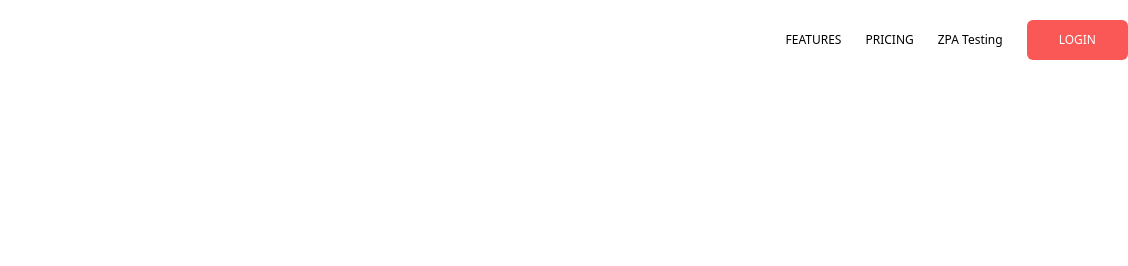
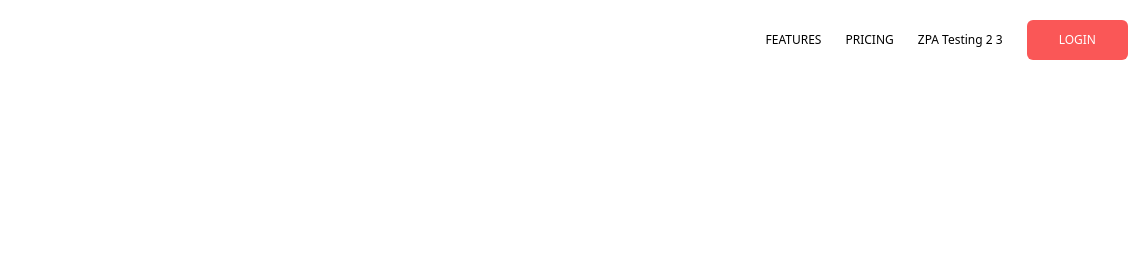
Before and after one commit to Justro666/bookstore.github.io, a plain HTML site: page index.html in a window 1280 px wide. Shown: the top 266 px of the page, 152-1280 px from the left. Drawn offline with nearby package versions, Linux system fonts and the light colour scheme.

Commit message:
testing from zpa

```diff
--- a/index.html
+++ b/index.html
@@ -35,7 +35,7 @@
         <ul class="flex space-x-6 text-xs items-center">
           <li>FEATURES</li>
           <li>PRICING</li>
-          <li>ZPA Testing</li>
+          <li>ZPA Testing 2 3</li>
           <li>
             <button class="py-3 px-8 rounded-md bg-softRed text-white">
               LOGIN
```
